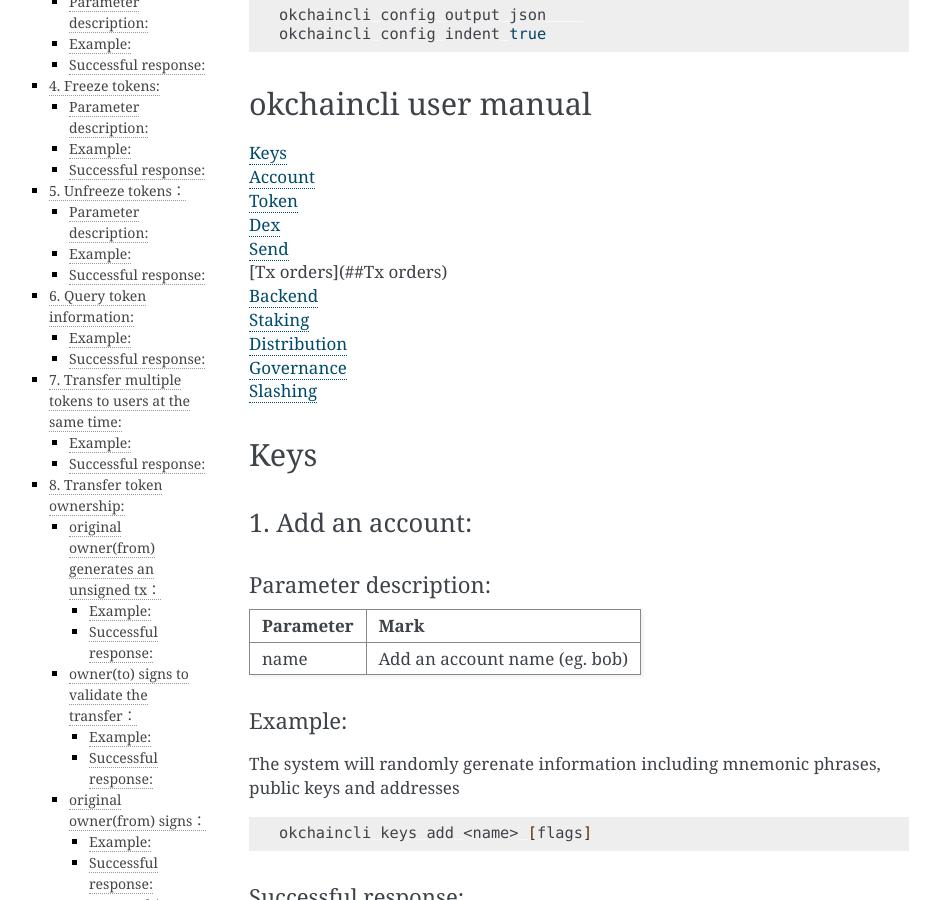
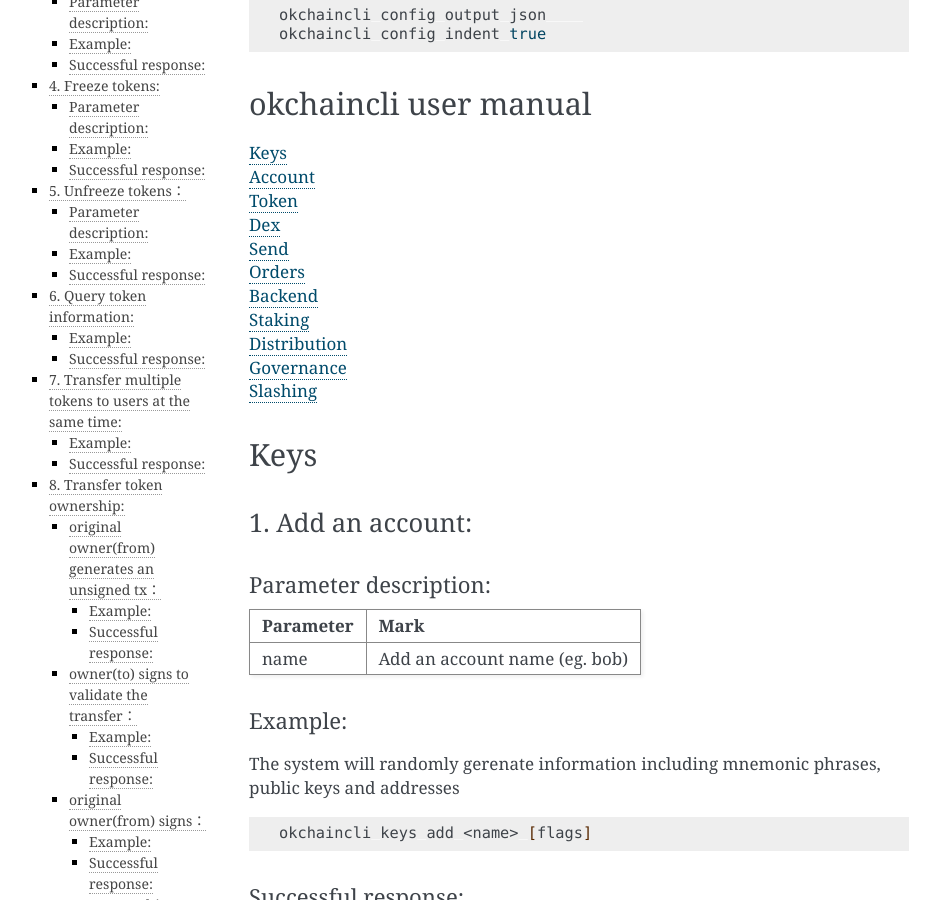
Before and after one commit to okblockchainlab/devdocs, a Sphinx documentation site: the page built from docs/resources/okchaincli.md, in a window 1280 px wide and 900 px high, scrolled down 1405 px. Shown: the whole window, without its empty margins (171-1111 px from the left). Built offline with Sphinx 7.4.7, drawn with Linux system fonts in a browser that asks for light colours; pages that are not in the unit, such as notebooks, are missing from menus; some of the changed text lies outside the part shown.

Commit message:
page anchor

````diff
--- a/docs/resources/okchaincli.md
+++ b/docs/resources/okchaincli.md
@@ -76,17 +76,17 @@
 
 ## okchaincli user manual
 
-[Keys](##Keys)
-[Account](##Account)
-[Token](##Token)
-[Dex](##Dex)
-[Send](##Send)
-[Tx orders](##Tx orders)
-[Backend](##Backend)
-[Staking](##Staking)
-[Distribution](##Distribution)
-[Governance](##Governance)
-[Slashing](##Slashing)
+[Keys](#keys)
+[Account](#account)
+[Token](#token)
+[Dex](#dex)
+[Send](#send)
+[Orders](#orders)
+[Backend](#backend)
+[Staking](#staking)
+[Distribution](#distribution)
+[Governance](#governance)
+[Slashing](#slashing)
 
 
 
@@ -1214,7 +1214,7 @@
 ```
 
 
-## Tx orders
+## Orders
 
 Order attributes
 
````
